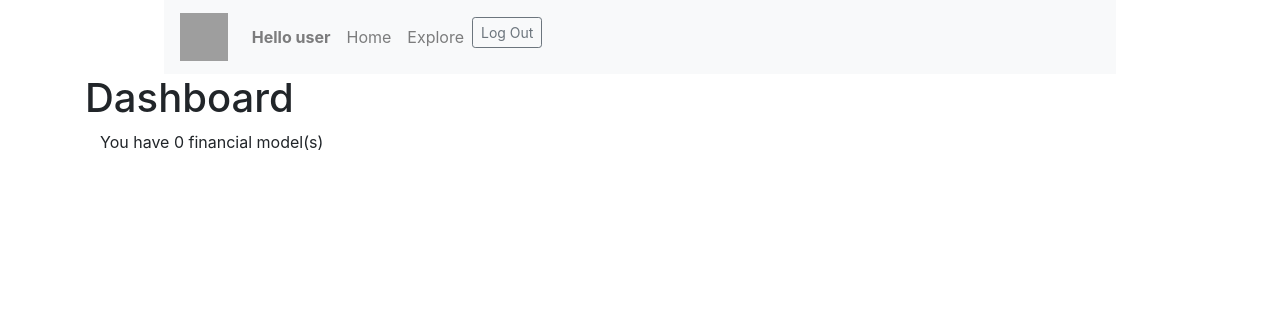
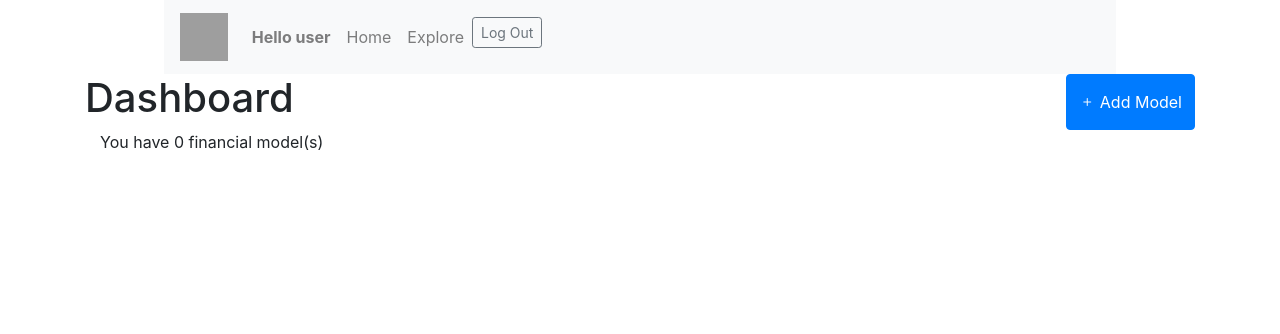
Before and after one commit to absurdity9/capstone, a Django app: page /dashboard in a window 1280 px wide. Shown: the top 334 px of the page. Run offline with Django 4.2, Linux system fonts and the light colour scheme; a user stored in the database is signed in; data comes from the database, SQL or seed files in the repository; some libraries are stand-ins or nearby versions; grey boxes are pictures that could not be loaded.

Commit message:
+styling for headings, btn and chartcanvas

```diff
--- a/cashnomics/static/cashnomics/dashboard-script.js
+++ b/cashnomics/static/cashnomics/dashboard-script.js
@@ -38,27 +38,41 @@ window.addEventListener("load", function () {
     const container = document.createElement('div');    // Create a container div for each chart and model information
     container.classList.add('chart-container');
 
+    const modelName = modelData.model_info.model_name;     // Get the model name and date created
+    const dateCreated = modelData.model_info.date_created;
+
+    const columnDiv = document.createElement('div');    // Create a new div for the heading and paragraph
+    columnDiv.classList.add('col-12');    // Add 'col-12' class for full width
+
+    const modelNameHeading = document.createElement('h3');     // Create a heading element for the model name
+    modelNameHeading.textContent = `${modelName}`;
+    columnDiv.appendChild(modelNameHeading);
+
+    const dateCreatedParagraph = document.createElement('p');     // Create a paragraph element for the date created
+    dateCreatedParagraph.textContent = `Created on: ${dateCreated}`;
+    columnDiv.appendChild(dateCreatedParagraph);
+
+    container.appendChild(columnDiv);    // Append the column div to the container
+
+    const chartDiv = document.createElement('div');    // Create a new div for the charts
+    chartDiv.classList.add('chart-flex-container');    // Add a class for flex display
+    chartDiv.style.display = 'flex';    // Add inline style for display:flex
+
     const incomeCanvas = document.createElement('canvas');     // Create a canvas element for the income chart
     incomeCanvas.id = `incomeChart${i}`;
     incomeCanvas.classList.add('mb-5');
-    container.appendChild(incomeCanvas);
-
-    const modelName = modelData.model_info.model_name;     // Get the model name and date created
-    const dateCreated = modelData.model_info.date_created;
-    const modelNameHeading = document.createElement('h3');     // Create a heading element for the model name
-    modelNameHeading.textContent = `${modelName}`;
-    container.insertBefore(modelNameHeading, incomeCanvas);
-    const dateCreatedParagraph = document.createElement('p');     // Create a paragraph element for the date created
-    dateCreatedParagraph.textContent = `Created on: ${dateCreated}`;
-    container.insertBefore(dateCreatedParagraph, incomeCanvas);
+    incomeCanvas.classList.add('mr-5');
+    chartDiv.appendChild(incomeCanvas);
 
     const savingsCanvas = document.createElement('canvas');     // Create a canvas element for the savings chart
     savingsCanvas.id = `savingsChart${i}`;
     savingsCanvas.classList.add('mb-5');
-    container.appendChild(savingsCanvas);
+    savingsCanvas.classList.add('mr-5');
+    chartDiv.appendChild(savingsCanvas);
+
+    container.appendChild(chartDiv);    // Append the chart div to the container
 
     document.getElementById('chartContainer').appendChild(container);     // Append the container to the chartContainer element
-    document.getElementById('SavingschartContainer').appendChild(savingsCanvas);     // Append the savingsCanvas to the SavingschartContainer element
     // Destroy the previous chart instance if it exists (for the savings chart)
     if (window.savingsChartInstances && window.savingsChartInstances[i]) {
       window.savingsChartInstances[i].destroy();
--- a/cashnomics/static/cashnomics/styles.css
+++ b/cashnomics/static/cashnomics/styles.css
@@ -12,3 +12,7 @@
   }
 
   .progress
+
+.chart-flex-container {
+  margin-right: 24px;
+}
--- a/cashnomics/templates/cashnomics/dashboard.html
+++ b/cashnomics/templates/cashnomics/dashboard.html
@@ -1,30 +1,36 @@
 {% extends "base.html" %}
 {% load static %}
+
 {% block body %}
+<link rel="stylesheet" type="text/css" href="{% static 'cashnomics/styles.css' %}">
+<link rel="stylesheet" href="https://cdn.jsdelivr.net/npm/bootstrap-icons@1.7.2/font/bootstrap-icons.css">
 
 <div class="container">
+  <div class="title-container d-flex justify-content-between">
+    <h1>Dashboard</h1>
+    <button class="btn btn-primary">
+      <i class="bi bi-plus"></i> Add Model
+    </button>
+  </div>
 
-<h1>Dashboard</h1>
   <div class="container">
     <div class="alert alert-success d-none" role="alert">
       Your cashnomics chart has been saved!
     </div>
+
     <div class="col">
       <div class="row">
-        <p>You have {{financial_model_count}} financial model(s) </p>
+        <p>You have {{ financial_model_count }} financial model(s)</p>
         {{ financial_model_data | json_script:"financial_model_data" }}
       </div>
 
       <div class="row">
         <div class="col-md-6" id="chartContainer"></div>
-      <div class="col-md-6" id="SavingschartContainer"></div>
       </div>
-
+    </div>
   </div>
 </div>
 
-</div>
-</div>
 <script src="https://cdn.jsdelivr.net/npm/chart.js@4.2.1/dist/chart.umd.min.js"></script>
 <script src="https://cdnjs.cloudflare.com/ajax/libs/bootstrap/5.3.0/js/bootstrap.bundle.min.js"></script>
 <script src="{% static 'cashnomics/dashboard-script.js' %}"></script>
```
Lines whose indentation alone changed are shown as unchanged.
